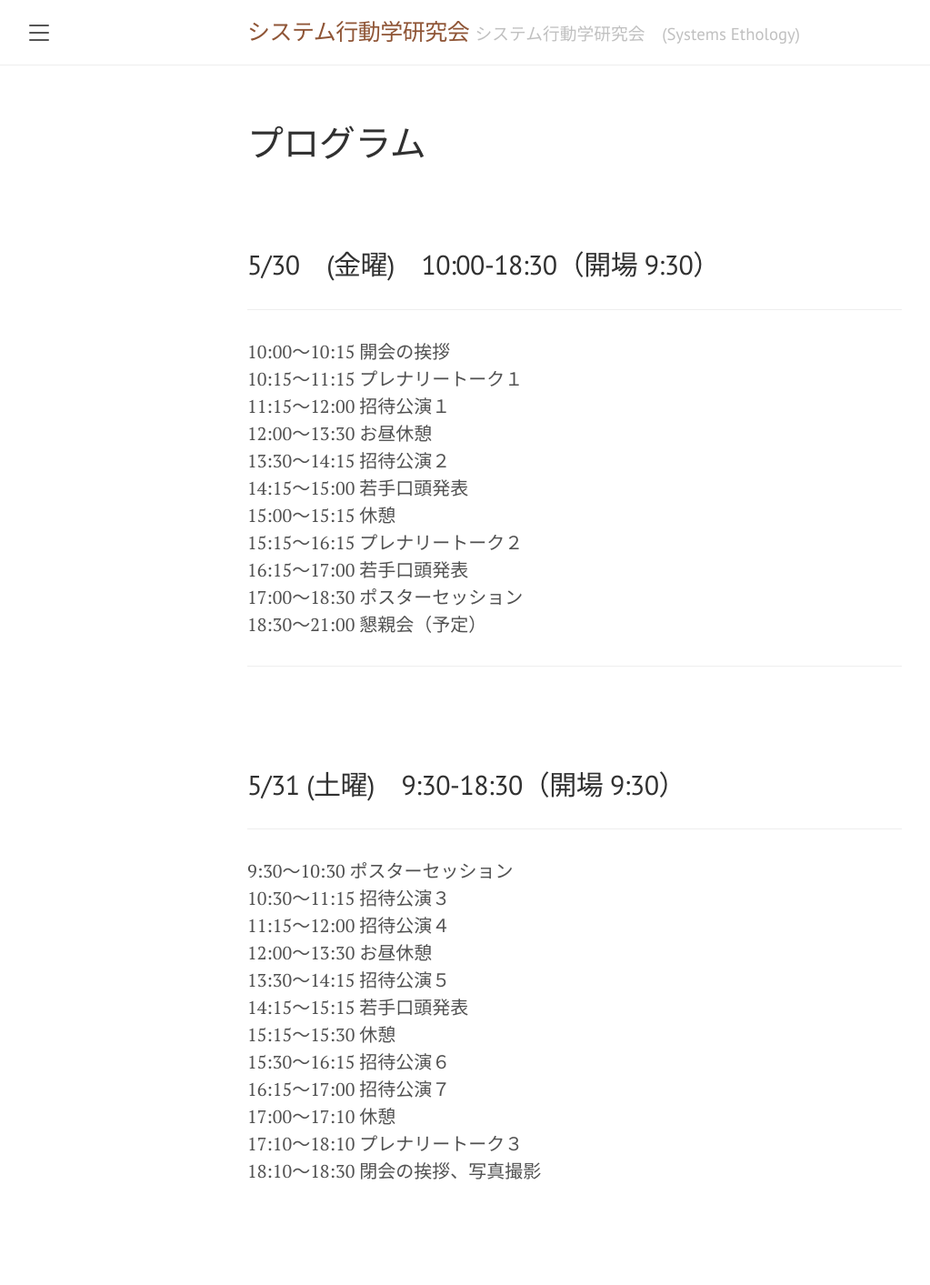
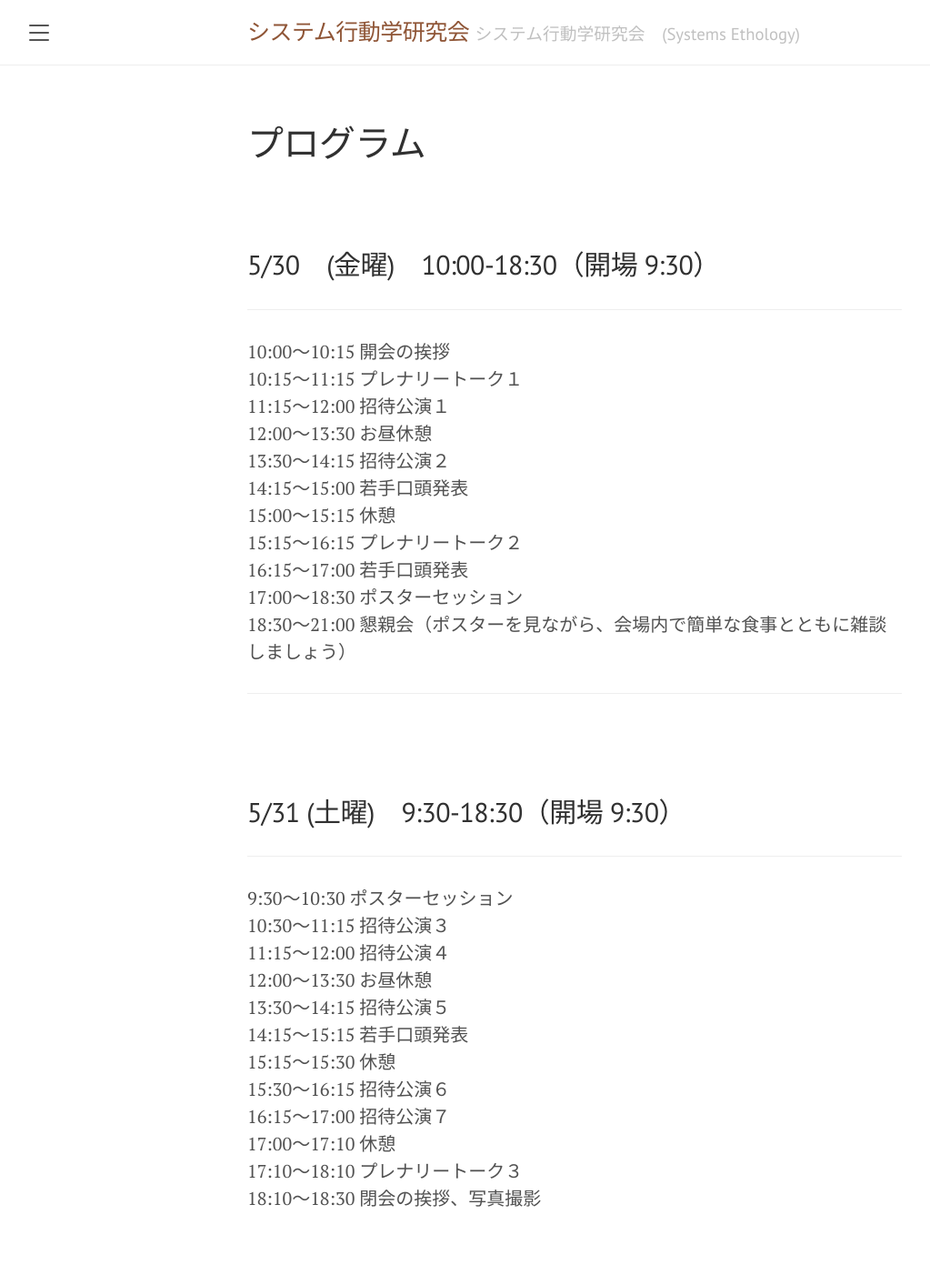
Before and after one commit to SystemsEthology/website, a Jekyll site: the page built from event_01/conference01_program.md, in a window 1280 px wide. Shown: the whole page at 91% size, without its empty margins (8-1031 px from the left). Built offline with Jekyll 4.4.1, drawn with Linux system fonts in a browser that asks for light colours; before the commit the page ends 1383 px from its top, so only the background shows below that.

Commit message:
Update conference01_program.md

```diff
--- a/event_01/conference01_program.md
+++ b/event_01/conference01_program.md
@@ -20,7 +20,7 @@ order: 1
   15:15〜16:15 プレナリートーク２
   16:15〜17:00 若手口頭発表
   17:00〜18:30 ポスターセッション
-  18:30〜21:00 懇親会（予定）
+  18:30〜21:00 懇親会（ポスターを見ながら、会場内で簡単な食事とともに雑談しましょう）
 
 ***
 
```
